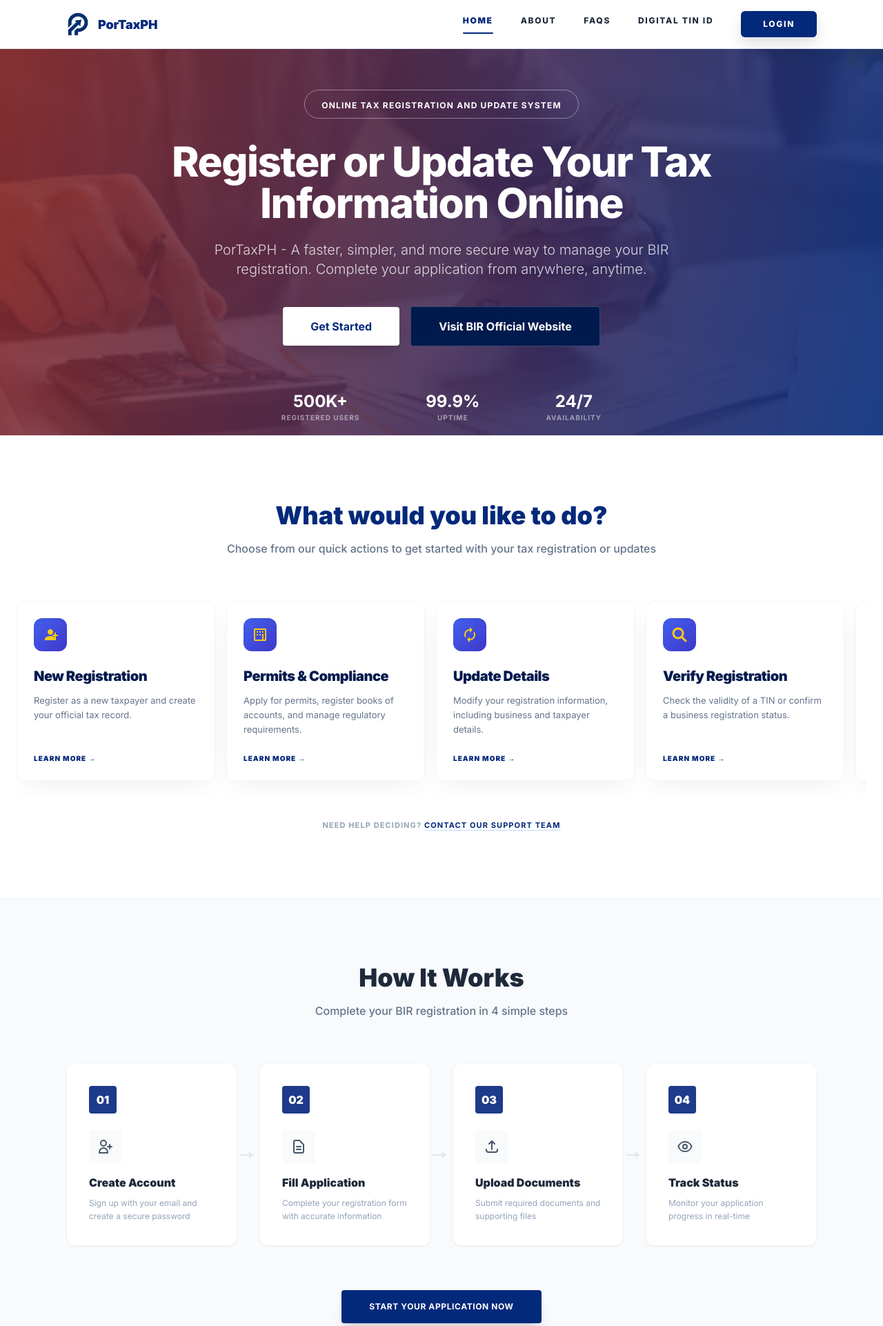
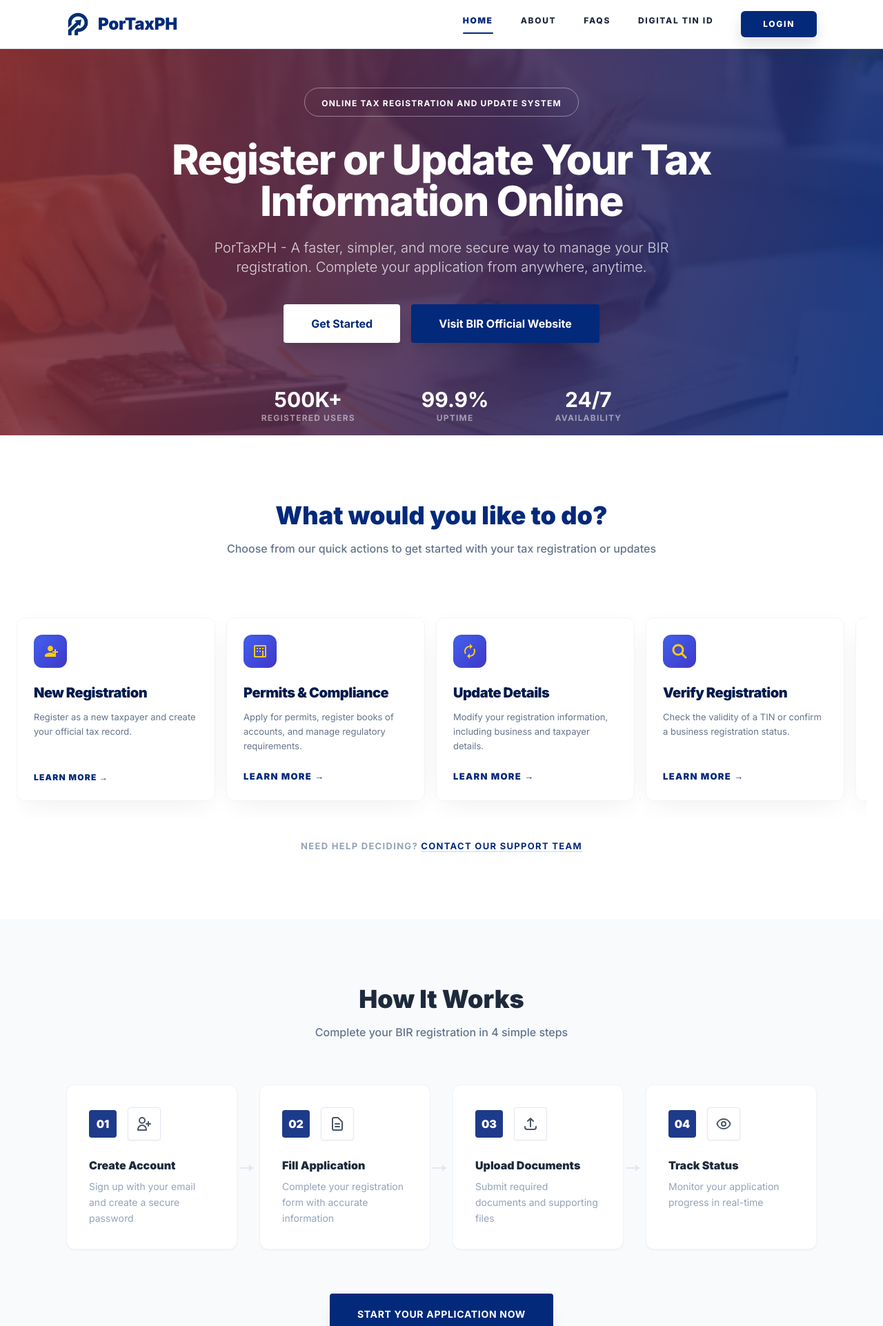
Before and after one commit to mrfahrenheit0528/HCI, a Flask app: page / in a window 1280 px wide. Shown: the top 1922 px of the page at 69% size. Run offline with Flask 3, Linux system fonts and the light colour scheme; some libraries are stand-ins or nearby versions.

Commit message:
Home Page Polished

```diff
--- a/static/css/components/topnavbar.css
+++ b/static/css/components/topnavbar.css
@@ -31,7 +31,7 @@
   color: #03297b;
   font-weight: 900;
   letter-spacing: -0.01em;
-  font-size: 18px;
+  font-size: 24px;
   text-decoration: none;
 }
 
--- a/static/css/global.css
+++ b/static/css/global.css
@@ -5,6 +5,10 @@
 :root {
   --brand-primary: #03297b;
   --brand-secondary: #244093;
+}
+
+html {
+  scroll-behavior: smooth;
 }
 
 html,
--- a/static/css/pages/orus_home.css
+++ b/static/css/pages/orus_home.css
@@ -69,3 +69,71 @@ body {
 .no-scrollbar::-webkit-scrollbar {
   display: none;
 }
+
+/* New Extracted Styles */
+
+.hero-badge {
+  display: inline-block;
+  border: 1px solid rgba(255, 255, 255, 0.4);
+  border-radius: 9999px;
+  padding: 0.5rem 1.5rem;
+  margin-bottom: 2rem;
+  backdrop-filter: blur(4px);
+  -webkit-backdrop-filter: blur(4px);
+}
+
+.hero-badge__text {
+  color: #ffffff;
+  font-size: 12px;
+  font-weight: 700;
+  text-transform: uppercase;
+  letter-spacing: 0.1em;
+}
+
+.service-card {
+  background-color: #ffffff;
+  padding: 1.5rem;
+  border-radius: 0.75rem;
+  border: 1px solid #f1f5f9;
+  box-shadow: 0 10px 40px -10px rgba(0, 0, 0, 0.08);
+  cursor: pointer;
+  flex-shrink: 0;
+  width: 18rem;
+  scroll-snap-align: start;
+  display: flex;
+  flex-direction: column;
+  transition: all 0.3s ease;
+}
+
+.service-card:hover {
+  border-color: #244093;
+  transform: scale(1.03);
+}
+
+.assistance-card {
+  padding: 2rem;
+  border: 1px solid rgba(255, 255, 255, 0.1);
+  border-radius: 0.75rem;
+  background-color: #03297b;
+  box-shadow: 0 20px 25px -5px rgba(0, 0, 0, 0.1), 0 10px 10px -5px rgba(0, 0, 0, 0.04);
+  display: flex;
+  flex-direction: column;
+  align-items: flex-start;
+  transition: all 0.3s ease;
+}
+
+.assistance-card:hover {
+  transform: translateY(-4px);
+}
+
+.notice-banner {
+  margin-top: 3rem;
+  background-color: #f0f7ff;
+  border-left: 4px solid #03297b;
+  padding: 1.5rem;
+  border-top-right-radius: 0.5rem;
+  border-bottom-right-radius: 0.5rem;
+  display: flex;
+  align-items: flex-start;
+  gap: 1rem;
+}
--- a/templates/orus_home.html
+++ b/templates/orus_home.html
@@ -26,11 +26,8 @@
         <div class="absolute inset-0 bir-gradient-overlay"></div>
 
         <div class="relative z-10 max-w-4xl pt-10">
-          <div
-            class="inline-block border border-white/40 rounded-full px-6 py-2 mb-8 backdrop-blur-sm"
-          >
-            <span
-              class="text-white text-[12px] font-bold uppercase tracking-widest"
+          <div class="hero-badge">
+            <span class="hero-badge__text"
               >Online Tax Registration and Update System</span
             >
           </div>
@@ -58,34 +55,37 @@
             >
               Get Started
             </a>
-            <button
-              class="w-full sm:w-auto bg-[#011a4d] text-white px-10 py-4 rounded font-bold hover:bg-black transition-all border border-white/20"
+            <a
+              href="https://www.bir.gov.ph/home"
+              target="_blank"
+              rel="noopener noreferrer"
+              class="w-full sm:w-auto bg-[#03297b] text-white px-10 py-4 rounded font-bold hover:bg-blue-900 transition-all shadow-xl block text-center"
             >
               Visit BIR Official Website
-            </button>
+            </a>
           </div>
 
           <div class="mt-16 flex items-center justify-center gap-12 md:gap-24">
             <div class="text-center">
-              <div class="text-white text-2xl font-bold">500K+</div>
+              <div class="text-white text-3xl font-bold">500K+</div>
               <div
-                class="text-white/50 text-[10px] uppercase font-bold tracking-widest"
+                class="text-white/50 text-[12px] uppercase font-bold tracking-widest"
               >
                 Registered Users
               </div>
             </div>
             <div class="text-center">
-              <div class="text-white text-2xl font-bold">99.9%</div>
+              <div class="text-white text-3xl font-bold">99.9%</div>
               <div
-                class="text-white/50 text-[10px] uppercase font-bold tracking-widest"
+                class="text-white/50 text-[12px] uppercase font-bold tracking-widest"
               >
                 Uptime
               </div>
             </div>
             <div class="text-center">
-              <div class="text-white text-2xl font-bold">24/7</div>
+              <div class="text-white text-3xl font-bold">24/7</div>
               <div
-                class="text-white/50 text-[10px] uppercase font-bold tracking-widest"
+                class="text-white/50 text-[12px] uppercase font-bold tracking-widest"
               >
                 Availability
               </div>
@@ -95,7 +95,7 @@
       </section>
 
       <!-- Our Services Section -->
-      <section class="max-w-7xl mx-auto px-6 py-24">
+      <section id="services" class="max-w-7xl mx-auto px-6 py-24">
         <div class="text-center mb-16">
           <h2 class="text-4xl font-black text-[#03297b] mb-4">
             What would you like to do?
@@ -108,14 +108,14 @@
 
         <!-- Horizontally Scrollable Services Row -->
         <div
-          class="flex items-stretch overflow-x-auto gap-4 pb-6 snap-x relative z-20 w-full no-scrollbar"
+          class="flex items-stretch overflow-x-auto gap-4 py-6 px-4 snap-x relative z-20 w-full no-scrollbar"
         >
           <!-- Hide scrollbar WebKit -->
 
           <!-- Service 1 -->
           <a
             href="new_registration.html"
-            class="bg-white p-6 rounded-xl border border-slate-100 card-shadow cursor-pointer group flex-shrink-0 w-72 snap-start flex flex-col hover:border-[#244093] transition-colors"
+            class="service-card group"
           >
             <div
               class="w-12 h-12 rounded-xl mb-6 flex items-center justify-center icon-gradient shadow-inner"
@@ -142,7 +142,7 @@
               Register as a new taxpayer and create your official tax record.
             </p>
             <span
-              class="text-[#03297b] text-[10px] font-black uppercase tracking-widest flex items-center gap-1 mt-auto group-hover:gap-2 transition-all"
+              class="text-[#03297b] text-[12px] font-black uppercase tracking-widest flex items-center gap-1 mt-auto group-hover:gap-2 transition-all"
               >LEARN MORE &rarr;</span
             >
           </a>
@@ -150,7 +150,7 @@
           <!-- Service 2 -->
           <a
             href="secondary_registration.html"
-            class="bg-white p-6 rounded-xl border border-slate-100 card-shadow cursor-pointer group flex-shrink-0 w-72 snap-start flex flex-col hover:border-[#244093] transition-colors"
+            class="service-card group"
           >
             <div
               class="w-12 h-12 rounded-xl mb-6 flex items-center justify-center icon-gradient shadow-inner"
@@ -182,7 +182,7 @@
               regulatory requirements.
             </p>
             <span
-              class="text-[#03297b] text-[10px] font-black uppercase tracking-widest flex items-center gap-1 mt-auto group-hover:gap-2 transition-all"
+              class="text-[#03297b] text-[13px] font-black uppercase tracking-widest flex items-center gap-1 mt-auto group-hover:gap-2 transition-all"
               >LEARN MORE &rarr;</span
             >
           </a>
@@ -190,7 +190,7 @@
           <!-- Service 3 -->
           <a
             href="update_registration.html"
-            class="bg-white p-6 rounded-xl border border-slate-100 card-shadow cursor-pointer group flex-shrink-0 w-72 snap-start flex flex-col hover:border-[#244093] transition-colors"
+            class="service-card group"
           >
             <div
               class="w-12 h-12 rounded-xl mb-6 flex items-center justify-center icon-gradient shadow-inner"
@@ -218,7 +218,7 @@
               taxpayer details.
             </p>
             <span
-              class="text-[#03297b] text-[10px] font-black uppercase tracking-widest flex items-center gap-1 mt-auto group-hover:gap-2 transition-all"
+              class="text-[#03297b] text-[13px] font-black uppercase tracking-widest flex items-center gap-1 mt-auto group-hover:gap-2 transition-all"
               >LEARN MORE &rarr;</span
             >
           </a>
@@ -226,7 +226,7 @@
           <!-- Service 4 -->
           <a
             href="tin_verification.html"
-            class="bg-white p-6 rounded-xl border border-slate-100 card-shadow cursor-pointer group flex-shrink-0 w-72 snap-start flex flex-col hover:border-[#244093] transition-colors"
+            class="service-card group"
           >
             <div
               class="w-12 h-12 rounded-xl mb-6 flex items-center justify-center icon-gradient shadow-inner"
@@ -258,7 +258,7 @@
               status.
             </p>
             <span
-              class="text-[#03297b] text-[10px] font-black uppercase tracking-widest flex items-center gap-1 mt-auto group-hover:gap-2 transition-all"
+              class="text-[#03297b] text-[13px] font-black uppercase tracking-widest flex items-center gap-1 mt-auto group-hover:gap-2 transition-all"
               >LEARN MORE &rarr;</span
             >
           </a>
@@ -266,7 +266,7 @@
           <!-- Service 5 -->
           <a
             href="add_branch_facility.html"
-            class="bg-white p-6 rounded-xl border border-slate-100 card-shadow cursor-pointer group flex-shrink-0 w-72 snap-start flex flex-col hover:border-[#244093] transition-colors"
+            class="service-card group"
           >
             <div
               class="w-12 h-12 rounded-xl mb-6 flex items-center justify-center icon-gradient shadow-inner"
@@ -295,7 +295,7 @@
               account.
             </p>
             <span
-              class="text-[#03297b] text-[10px] font-black uppercase tracking-widest flex items-center gap-1 mt-auto group-hover:gap-2 transition-all"
+              class="text-[#03297b] text-[13px] font-black uppercase tracking-widest flex items-center gap-1 mt-auto group-hover:gap-2 transition-all"
               >LEARN MORE &rarr;</span
             >
           </a>
@@ -303,7 +303,7 @@
           <!-- Service 6 -->
           <a
             href="retrieve_tin.html"
-            class="bg-white p-6 rounded-xl border border-slate-100 card-shadow cursor-pointer group flex-shrink-0 w-72 snap-start flex flex-col hover:border-[#244093] transition-colors"
+            class="service-card group"
           >
             <div
               class="w-12 h-12 rounded-xl mb-6 flex items-center justify-center icon-gradient shadow-inner"
@@ -331,16 +331,16 @@
               forgotten it.
             </p>
             <span
-              class="text-[#03297b] text-[10px] font-black uppercase tracking-widest flex items-center gap-1 mt-auto group-hover:gap-2 transition-all"
+              class="text-[#03297b] text-[13px] font-black uppercase tracking-widest flex items-center gap-1 mt-auto group-hover:gap-2 transition-all"
               >LEARN MORE &rarr;</span
             >
           </a>
         </div>
         <p
-          class="mt-8 text-center text-[11px] text-slate-400 font-bold uppercase tracking-widest"
+          class="mt-8 text-center text-[13px] text-slate-400 font-bold uppercase tracking-widest"
         >
           Need help deciding?
-          <a href="#" class="text-[#03297b] border-b border-blue-200"
+          <a href="#assistance" class="text-[#03297b] border-b border-blue-200"
             >Contact our support team</a
           >
         </p>
@@ -361,15 +361,16 @@
           <div class="grid grid-cols-1 md:grid-cols-2 lg:grid-cols-4 gap-8">
             <!-- Step 01 -->
             <div
-              class="step-card bg-white p-8 rounded-xl border border-slate-100 shadow-sm"
+              class="step-card bg-white p-8 rounded-xl border border-slate-100 shadow-sm hover:shadow-[0_0_25px_rgba(3,41,123,0.2)] transition-all"
             >
+              <div class="flex items-center gap-4 mb-6">
                 <div
-                class="w-10 h-10 bg-blue-900 text-white rounded flex items-center justify-center font-black mb-6"
+                  class="w-10 h-10 bg-blue-900 text-white rounded flex items-center justify-center font-black shrink-0"
                 >
                   01
                 </div>
                 <div
-                class="w-12 h-12 bg-slate-50 rounded flex items-center justify-center mb-4 text-slate-600"
+                  class="w-12 h-12 bg-white border border-slate-200 rounded flex items-center justify-center text-slate-600 shadow-sm"
                 >
                   <svg
                     xmlns="http://www.w3.org/2000/svg"
@@ -386,23 +387,25 @@
                     />
                   </svg>
                 </div>
+              </div>
               <h4 class="font-black text-[#1e293b] mb-2">Create Account</h4>
-              <p class="text-xs text-slate-400 leading-relaxed">
+              <p class="text-sm text-slate-400 leading-relaxed">
                 Sign up with your email and create a secure password
               </p>
             </div>
 
             <!-- Step 02 -->
             <div
-              class="step-card bg-white p-8 rounded-xl border border-slate-100 shadow-sm"
+              class="step-card bg-white p-8 rounded-xl border border-slate-100 shadow-sm hover:shadow-[0_0_25px_rgba(3,41,123,0.2)] transition-all"
             >
+              <div class="flex items-center gap-4 mb-6">
                 <div
-                class="w-10 h-10 bg-blue-900 text-white rounded flex items-center justify-center font-black mb-6"
+                  class="w-10 h-10 bg-blue-900 text-white rounded flex items-center justify-center font-black shrink-0"
                 >
                   02
                 </div>
                 <div
-                class="w-12 h-12 bg-slate-50 rounded flex items-center justify-center mb-4 text-slate-600"
+                  class="w-12 h-12 bg-white border border-slate-200 rounded flex items-center justify-center text-slate-600 shadow-sm"
                 >
                   <svg
                     xmlns="http://www.w3.org/2000/svg"
@@ -419,23 +422,25 @@
                     />
                   </svg>
                 </div>
+              </div>
               <h4 class="font-black text-[#1e293b] mb-2">Fill Application</h4>
-              <p class="text-xs text-slate-400 leading-relaxed">
+              <p class="text-sm text-slate-400 leading-relaxed">
                 Complete your registration form with accurate information
               </p>
             </div>
 
             <!-- Step 03 -->
             <div
-              class="step-card bg-white p-8 rounded-xl border border-slate-100 shadow-sm"
+              class="step-card bg-white p-8 rounded-xl border border-slate-100 shadow-sm hover:shadow-[0_0_25px_rgba(3,41,123,0.2)] transition-all"
             >
+              <div class="flex items-center gap-4 mb-6">
                 <div
-                class="w-10 h-10 bg-blue-900 text-white rounded flex items-center justify-center font-black mb-6"
+                  class="w-10 h-10 bg-blue-900 text-white rounded flex items-center justify-center font-black shrink-0"
                 >
                   03
                 </div>
                 <div
-                class="w-12 h-12 bg-slate-50 rounded flex items-center justify-center mb-4 text-slate-600"
+                  class="w-12 h-12 bg-white border border-slate-200 rounded flex items-center justify-center text-slate-600 shadow-sm"
                 >
                   <svg
                     xmlns="http://www.w3.org/2000/svg"
@@ -452,23 +457,25 @@
                     />
                   </svg>
                 </div>
+              </div>
               <h4 class="font-black text-[#1e293b] mb-2">Upload Documents</h4>
-              <p class="text-xs text-slate-400 leading-relaxed">
+              <p class="text-sm text-slate-400 leading-relaxed">
                 Submit required documents and supporting files
               </p>
             </div>
 
             <!-- Step 04 -->
             <div
-              class="step-card bg-white p-8 rounded-xl border border-slate-100 shadow-sm"
+              class="step-card bg-white p-8 rounded-xl border border-slate-100 shadow-sm hover:shadow-[0_0_25px_rgba(3,41,123,0.2)] transition-all"
             >
+              <div class="flex items-center gap-4 mb-6">
                 <div
-                class="w-10 h-10 bg-blue-900 text-white rounded flex items-center justify-center font-black mb-6"
+                  class="w-10 h-10 bg-blue-900 text-white rounded flex items-center justify-center font-black shrink-0"
                 >
                   04
                 </div>
                 <div
-                class="w-12 h-12 bg-slate-50 rounded flex items-center justify-center mb-4 text-slate-600"
+                  class="w-12 h-12 bg-white border border-slate-200 rounded flex items-center justify-center text-slate-600 shadow-sm"
                 >
                   <svg
                     xmlns="http://www.w3.org/2000/svg"
@@ -491,25 +498,27 @@
                     />
                   </svg>
                 </div>
+              </div>
               <h4 class="font-black text-[#1e293b] mb-2">Track Status</h4>
-              <p class="text-xs text-slate-400 leading-relaxed">
+              <p class="text-sm text-slate-400 leading-relaxed">
                 Monitor your application progress in real-time
               </p>
             </div>
           </div>
 
           <div class="mt-16 flex justify-center">
-            <button
-              class="bg-[#03297b] text-white px-10 py-4 rounded font-bold uppercase tracking-wider text-xs shadow-xl hover:bg-blue-900"
+            <a
+              href="#services"
+              class="bg-[#03297b] text-white px-10 py-5 rounded font-bold uppercase tracking-wider text-sm shadow-xl hover:bg-blue-900 block text-center"
             >
               Start Your Application Now
-            </button>
+            </a>
           </div>
         </div>
       </section>
 
       <!-- NEED ASSISTANCE SECTION -->
-      <section class="max-w-7xl mx-auto px-6 py-24 md:px-24">
+      <section id="assistance" class="max-w-7xl mx-auto px-6 py-24 md:px-24">
         <div class="text-center mb-16">
           <h2 class="text-4xl font-black text-[#1e293b] mb-4">
             Need Assistance?
@@ -521,11 +530,9 @@
 
         <div class="grid grid-cols-1 md:grid-cols-2 lg:grid-cols-4 gap-6">
           <!-- Assistance Cards -->
+          <div class="assistance-card group">
             <div
-            class="p-8 border border-slate-100 rounded-xl bg-white shadow-sm flex flex-col items-start"
-          >
-            <div
-              class="w-10 h-10 bg-slate-50 rounded flex items-center justify-center mb-6 text-slate-600"
+              class="w-10 h-10 bg-white/10 rounded flex items-center justify-center mb-6 text-white border border-white/10"
             >
               <svg
                 xmlns="http://www.w3.org/2000/svg"
@@ -542,22 +549,20 @@
                 />
               </svg>
             </div>
-            <h4 class="font-black text-slate-900 text-sm mb-2">Help Center</h4>
-            <p class="text-[11px] text-slate-400 mb-6 leading-relaxed">
+            <h4 class="font-black text-white text-lg mb-2">Help Center</h4>
+            <p class="text-sm text-white/60 mb-6 leading-relaxed">
               Browse our comprehensive FAQ and guides
             </p>
             <a
               href="#"
-              class="mt-auto text-blue-700 text-[10px] font-black uppercase tracking-widest flex items-center gap-2"
+              class="mt-auto text-yellow-400 text-xs font-black uppercase tracking-widest flex items-center gap-2 group-hover:gap-3 transition-all"
               >Visit Help Center &rarr;</a
             >
           </div>
 
+          <div class="assistance-card group">
             <div
-            class="p-8 border border-slate-100 rounded-xl bg-white shadow-sm flex flex-col items-start"
-          >
-            <div
-              class="w-10 h-10 bg-slate-50 rounded flex items-center justify-center mb-6 text-slate-600"
+              class="w-10 h-10 bg-white/10 rounded flex items-center justify-center mb-6 text-white border border-white/10"
             >
               <svg
                 xmlns="http://www.w3.org/2000/svg"
@@ -574,22 +579,20 @@
                 />
               </svg>
             </div>
-            <h4 class="font-black text-slate-900 text-sm mb-2">Call Us</h4>
-            <p class="text-[11px] text-slate-400 mb-6 leading-relaxed">
+            <h4 class="font-black text-white text-lg mb-2">Call Us</h4>
+            <p class="text-sm text-white/60 mb-6 leading-relaxed">
               (02) 8538-3200 | Mon-Fri, 8AM-5PM
             </p>
             <a
               href="#"
-              class="mt-auto text-blue-700 text-[10px] font-black uppercase tracking-widest flex items-center gap-2"
+              class="mt-auto text-yellow-400 text-xs font-black uppercase tracking-widest flex items-center gap-2 group-hover:gap-3 transition-all"
               >Call Now &rarr;</a
             >
           </div>
 
+          <div class="assistance-card group">
             <div
-            class="p-8 border border-slate-100 rounded-xl bg-white shadow-sm flex flex-col items-start"
-          >
-            <div
-              class="w-10 h-10 bg-slate-50 rounded flex items-center justify-center mb-6 text-slate-600"
+              class="w-10 h-10 bg-white/10 rounded flex items-center justify-center mb-6 text-white border border-white/10"
             >
               <svg
                 xmlns="http://www.w3.org/2000/svg"
@@ -606,24 +609,22 @@
                 />
               </svg>
             </div>
-            <h4 class="font-black text-slate-900 text-sm mb-2">
+            <h4 class="font-black text-white text-lg mb-2">
               Email Support
             </h4>
-            <p class="text-[11px] text-slate-400 mb-6 leading-relaxed">
+            <p class="text-sm text-white/60 mb-6 leading-relaxed">
               orus.support@bir.gov.ph
             </p>
             <a
               href="#"
-              class="mt-auto text-blue-700 text-[10px] font-black uppercase tracking-widest flex items-center gap-2"
+              class="mt-auto text-yellow-400 text-xs font-black uppercase tracking-widest flex items-center gap-2 group-hover:gap-3 transition-all"
               >Send Email &rarr;</a
             >
           </div>
 
+          <div class="assistance-card group">
             <div
-            class="p-8 border border-slate-100 rounded-xl bg-white shadow-sm flex flex-col items-start"
-          >
-            <div
-              class="w-10 h-10 bg-slate-50 rounded flex items-center justify-center mb-6 text-slate-600"
+              class="w-10 h-10 bg-white/10 rounded flex items-center justify-center mb-6 text-white border border-white/10"
             >
               <svg
                 xmlns="http://www.w3.org/2000/svg"
@@ -640,22 +641,20 @@
                 />
               </svg>
             </div>
-            <h4 class="font-black text-slate-900 text-sm mb-2">Live Chat</h4>
-            <p class="text-[11px] text-slate-400 mb-6 leading-relaxed">
+            <h4 class="font-black text-white text-lg mb-2">Live Chat</h4>
+            <p class="text-sm text-white/60 mb-6 leading-relaxed">
               Chat with our support team
             </p>
             <a
               href="#"
-              class="mt-auto text-blue-700 text-[10px] font-black uppercase tracking-widest flex items-center gap-2"
+              class="mt-auto text-yellow-400 text-xs font-black uppercase tracking-widest flex items-center gap-2 group-hover:gap-3 transition-all"
               >Start Chat &rarr;</a
             >
           </div>
         </div>
 
         <!-- Important Notice Banner -->
-        <div
-          class="mt-12 bg-[#f0f7ff] border-l-4 border-[#03297b] p-6 rounded-r-lg flex items-start gap-4"
-        >
+        <div class="notice-banner">
           <div
             class="w-6 h-6 bg-[#03297b] text-white rounded-full flex items-center justify-center shrink-0 text-[10px] font-bold"
           >
@@ -663,11 +662,11 @@
           </div>
           <div>
             <h5
-              class="font-black text-[#03297b] text-xs uppercase tracking-widest mb-1"
+              class="font-black text-[#03297b] text-s uppercase tracking-widest mb-1"
             >
               Important Notice
             </h5>
-            <p class="text-[11px] text-[#1e293b] leading-relaxed">
+            <p class="text-[13px] text-[#1e293b] leading-relaxed">
               BIR will never ask for your password, OTP, or personal information
               via email or phone call. If you receive suspicious communications
               claiming to be from BIR, please report it immediately to our
```
Lines whose indentation alone changed are shown as unchanged.
